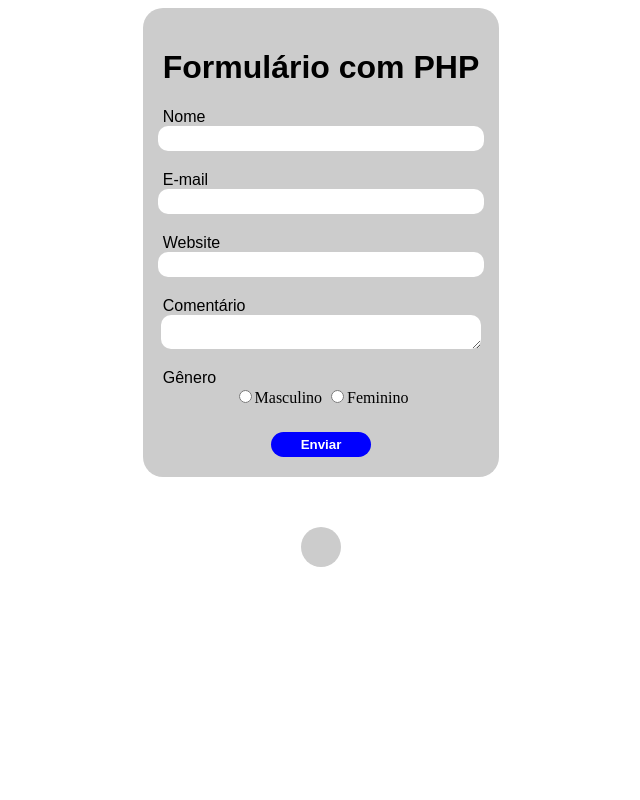
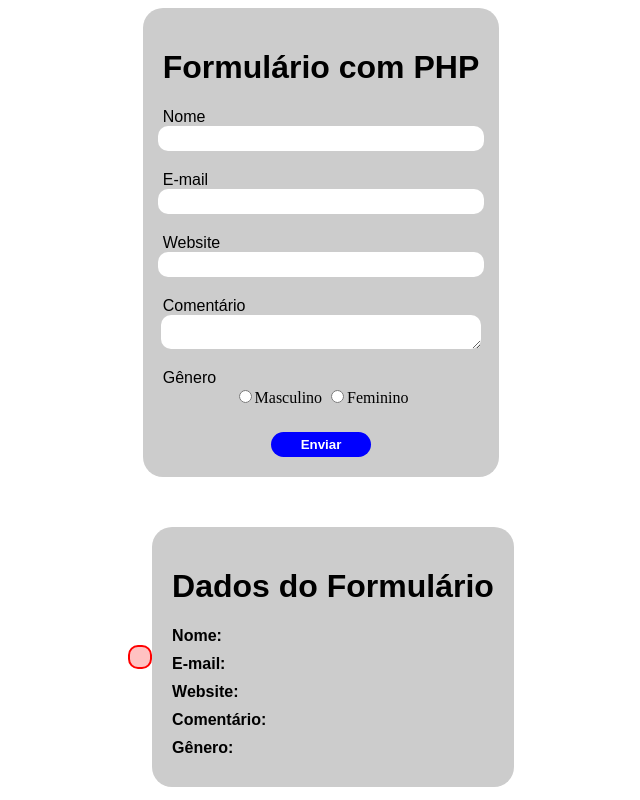
Before and after one commit to thomazandreywalicoski/curso-php, a PHP site: page / in a window 1280 px wide. Shown: the whole page, without its empty margins (319-959 px from the left). Run offline with PHP 8.4, Linux system fonts and the light colour scheme; data that the repository does not hold is empty.

Commit message:
Atualização Formulário

```diff
--- a/formularios/formulario/index.php
+++ b/formularios/formulario/index.php
@@ -71,6 +71,17 @@
             padding: 20px;
             border-radius: 20px;
             max-width: 350px;
+
+        }
+
+        .avisos {
+            margin-top: 50px;
+            background-color: #ffc2c2;
+            padding: 10px;
+            border-radius: 10px;
+            max-width: 350px;
+            border: 2px solid red;
+
         }
 
         p {
@@ -81,11 +92,10 @@
 
         .obrigatorio {
             color: red;
+            margin: 0px;
+            font-weight: 600;
         }
 
-        .aaa {
-            background-color: blue;
-        }
 
     </style>
 </head>
@@ -93,6 +103,7 @@
     <div class="container">
         <form action="" method="post" class="formulario">
             <h1>Formulário com PHP</h1>
+
             <div class="c-input">
                 <label for="nome" class="label">Nome</label>
                 <input type="text" name="nome" class="input">
@@ -116,7 +127,7 @@
         </form>
     </div>
     <div class="container">
-        <div class="dados">
+        <div class="avisos">
 
             <?php
 
@@ -128,7 +139,7 @@
                     echo "<p class='obrigatorio'>Preencha o campo Nome</p>";
                     die();
                 } else if(strlen($_POST['nome']) < 3 || strlen($_POST['nome']) > 100) { // Verifica a quantidade de caractéres digitados
-                    echo "<P class='obrigatorio'>Erro!, Mínimo: 3 caractéres, Máximo: 100 caractéres</p>";
+                    echo "<P class='obrigatorio'>Nome Inválido! Mín: 3 caractéres, Máx: 100 caractéres</p>";
                     die();
                 }
 
@@ -159,7 +170,12 @@
                         die();
                     }
                 }
+            }
 
+            ?>
+        </div>
+        <div class="dados">
+            <?php
                 echo "<h1>Dados do Formulário</h1>";
 
                 echo "<p><b>Nome: </b>" . $_POST['nome'] . "</p>";
@@ -167,10 +183,7 @@
                 echo "<p><b>Website: </b>" . $_POST['website'] . "</p>";
                 echo "<p><b>Comentário: </b>" . $_POST['comentario'] . "</p>";
                 echo "<p><b>Gênero: </b>" . $genero. "</p>";
-            }
-
             ?>
-
         </div>
     </div>
 </body>
```
